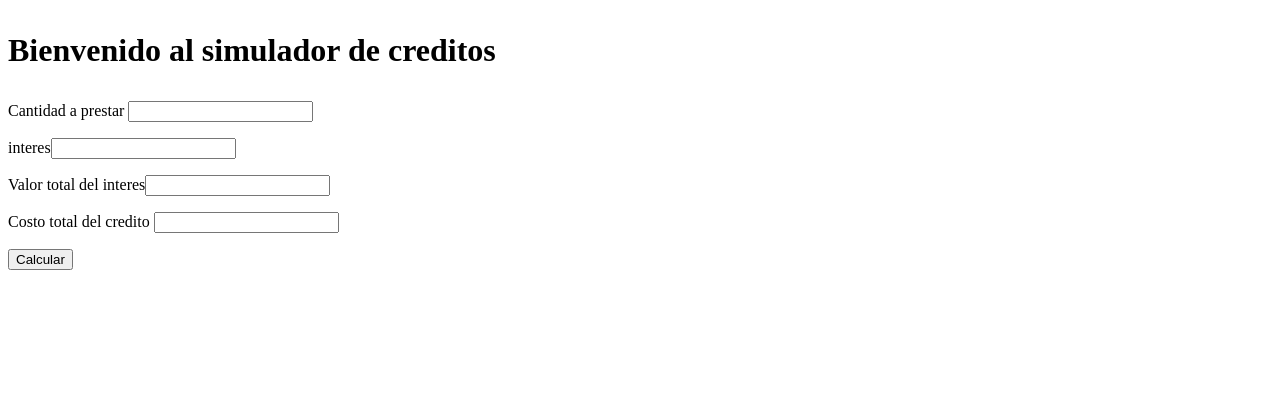
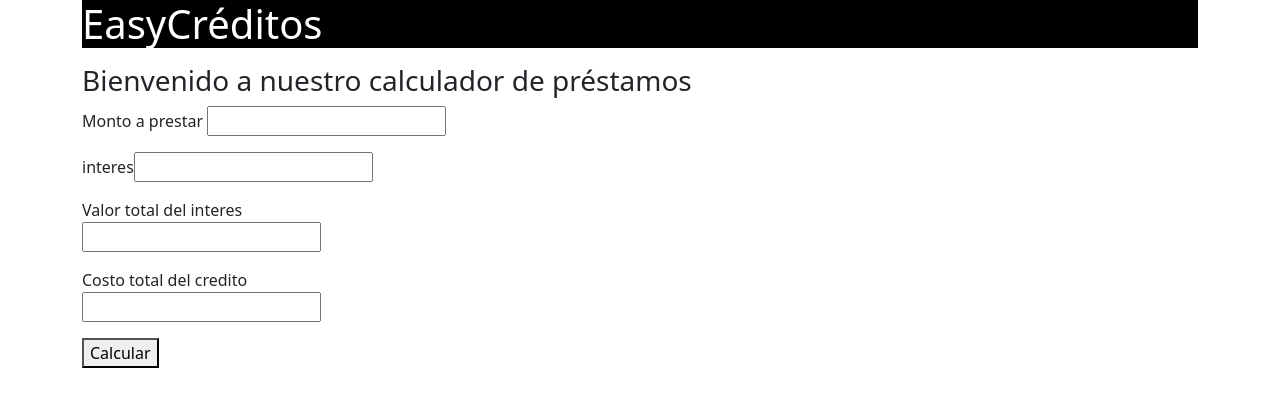
Before and after one commit to mateozivano/javascript-zivano, a plain HTML site: page index.html in a window 1280 px wide. Drawn offline with nearby package versions, Linux system fonts and the light colour scheme.

Commit message:
añadoe estilo css

```diff
--- /dev/null
+++ b/index.css
@@ -0,0 +1,6 @@
+.fondoHeader{
+    background-color: black;
+}
+.titulo{
+    color: white;
+}
--- a/index.html
+++ b/index.html
@@ -6,17 +6,21 @@
     <meta http-equiv="X-UA-Compatible" content="IE=edge">
     <meta name="viewport" content="width=device-width, initial-scale=1.0">
     <title>Document</title>
+    <link href="https://cdn.jsdelivr.net/npm/bootstrap@5.2.0-beta1/dist/css/bootstrap.min.css" rel="stylesheet"
+        integrity="sha384-0evHe/X+R7YkIZDRvuzKMRqM+OrBnVFBL6DOitfPri4tjfHxaWutUpFmBp4vmVor" crossorigin="anonymous">
+        <link rel="stylesheet" href="./index.css">
 </head>
 
 <body>
-    <div>
-        <h1>
-            <p>Bienvenido al simulador de creditos</p>
-        </h1>
-        <p>Cantidad a prestar <input id="cantidad" type="number"></p>
-        <p>interes<input id="interes" type="number"></p>
-        <p>Valor total del interes<input id="interes_total" type="number"></p>
-        <p>Costo total del credito <input id="costo_total" type="number"></p>
+    <div class="container">
+        <div class="fondoHeader"><h1 class="col-md-12 titulo">
+            <p>EasyCréditos</p>
+        </h1></div>
+        <h3>Bienvenido a nuestro calculador de préstamos</h3>
+        <p class="col-md-4">Monto a prestar <input id="cantidad" type="number"></p>
+        <p class="col-md-4">interes<input id="interes" type="number"></p>
+        <p class="col-md-4">Valor total del interes<input id="interes_total" type="number"></p>
+        <p class="col-md-4">Costo total del credito <input id="costo_total" type="number"></p>
         <button id="btn">Calcular</button>
     </div>
     <script src="./index.js"></script>
```
Also changed, not shown: index.js (line endings or trailing spaces).
